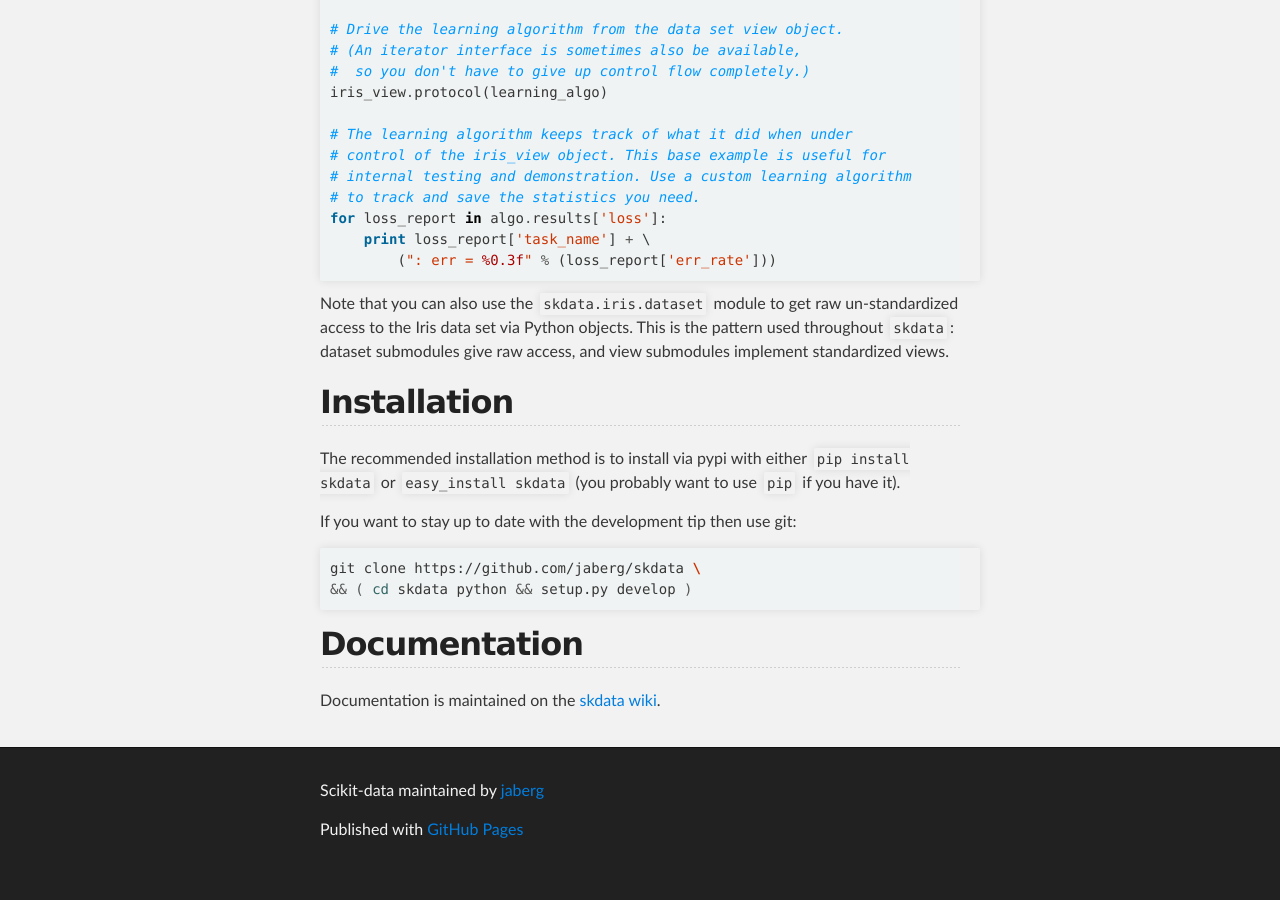
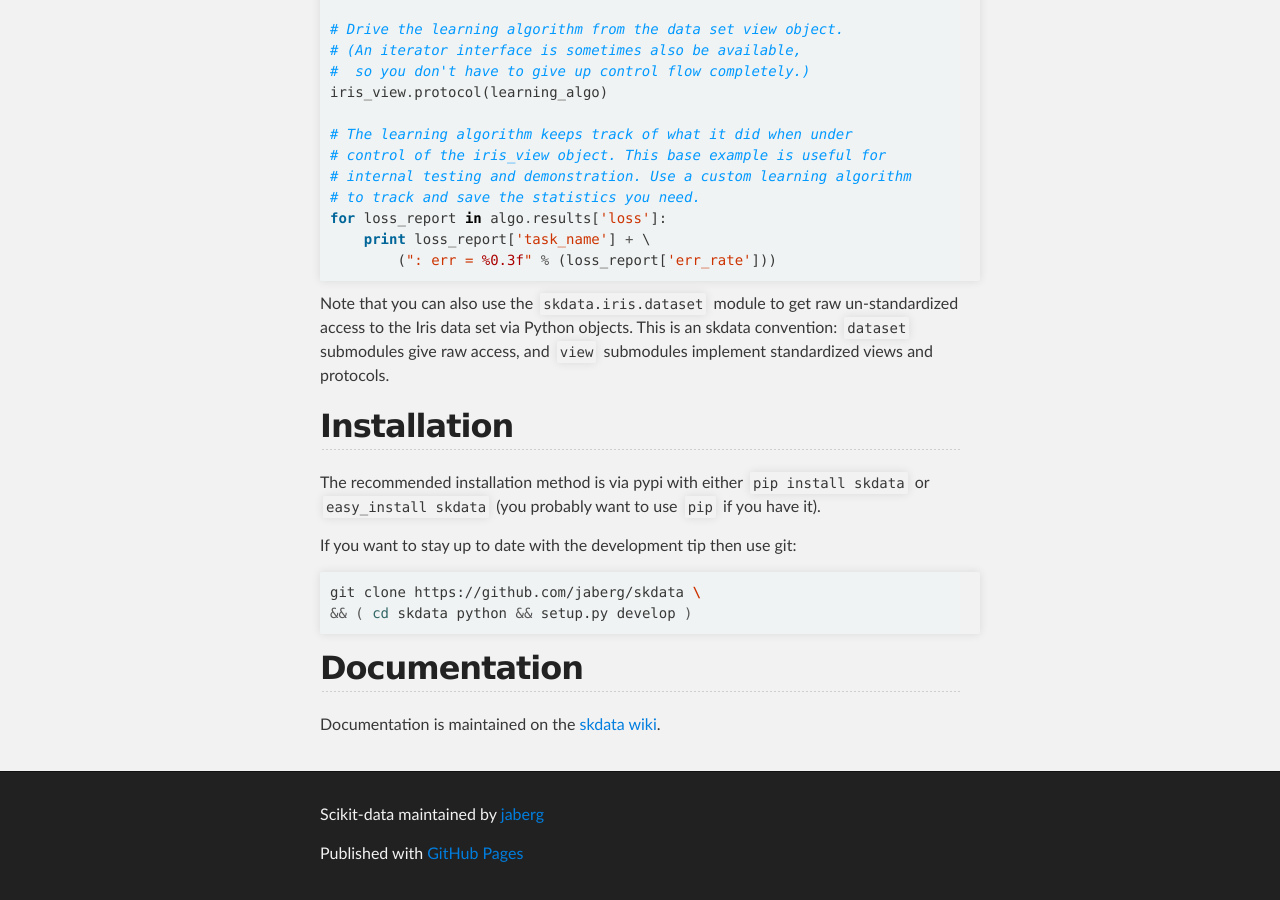
Before and after one commit to jaberg/skdata, a Jekyll site: the page built from index.markdown, in a window 1280 px wide and 900 px high, scrolled down 816 px. Built offline with Jekyll 4.4.1, drawn with Linux system fonts in a browser that asks for light colours; before the commit the page ends 1692 px from its top, so only the background shows below that.

Commit message:
tighten wording

```diff
--- a/index.markdown
+++ b/index.markdown
@@ -48,14 +48,14 @@ UCI "[Iris](http://archive.ics.uci.edu/ml/datasets/Iris)" data set:
 </pre></div>
 
 Note that you can also use the `skdata.iris.dataset` module to get raw
-un-standardized access to the Iris data set via Python objects.  This is the
-pattern used throughout `skdata`: dataset submodules give raw access,
-and view submodules implement standardized views.
+un-standardized access to the Iris data set via Python objects.
+This is an skdata convention: `dataset` submodules give raw access,
+and `view` submodules implement standardized views and protocols.
 
 
 ## Installation
 
-The recommended installation method is to install via pypi with either
+The recommended installation method is via pypi with either
 `pip install skdata` or `easy_install skdata` (you probably want to
 use `pip` if you have it).
 
```
